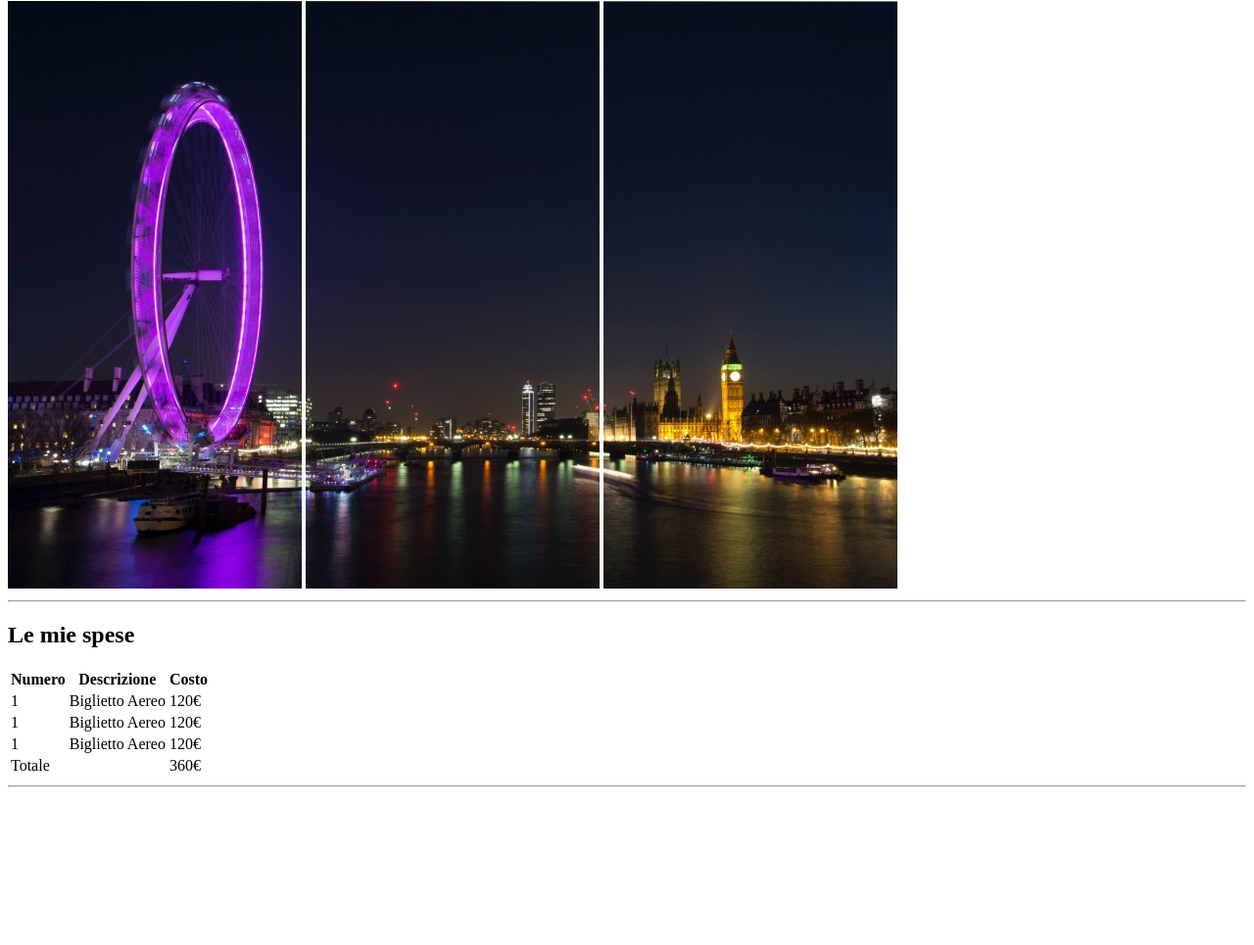
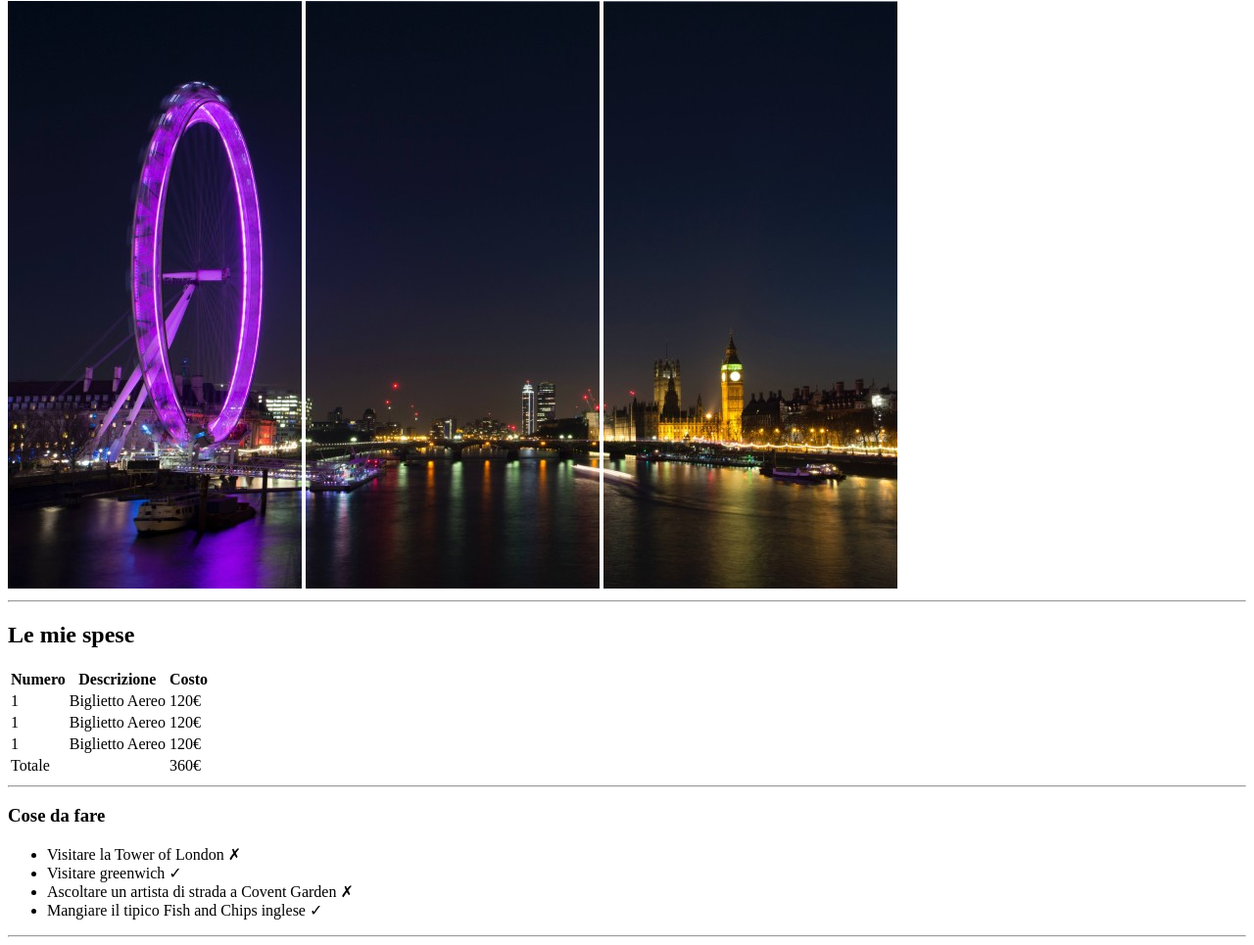
Before and after one commit to Alexxboc/html-london-trip, a plain HTML site: page index.html in a window 1280 px wide. Shown: the part 79-1044 px from the top of the page at 98% size. Before the commit the page ends 891 px from the top, so only its background shows below. Drawn offline with Linux system fonts and the light colour scheme.

Commit message:
Created section 2
unordered list: things to do

```diff
--- a/index.html
+++ b/index.html
@@ -60,6 +60,16 @@
         <!-- Inizio section 2: lista ul cose da fare -->
         <section>
 
+            <h3>Cose da fare</h3>
+
+            <ul>
+                <li>Visitare la Tower of London &#10007;</li>
+                <li>Visitare greenwich &#10003;</li>
+                <li>Ascoltare un artista di strada a Covent Garden &#10007;</li>
+                <li>Mangiare il tipico Fish and Chips inglese &#10003</li>
+            </ul>
+
+            <hr>
         </section>
         <!-- Fine section 2 -->
 
```
